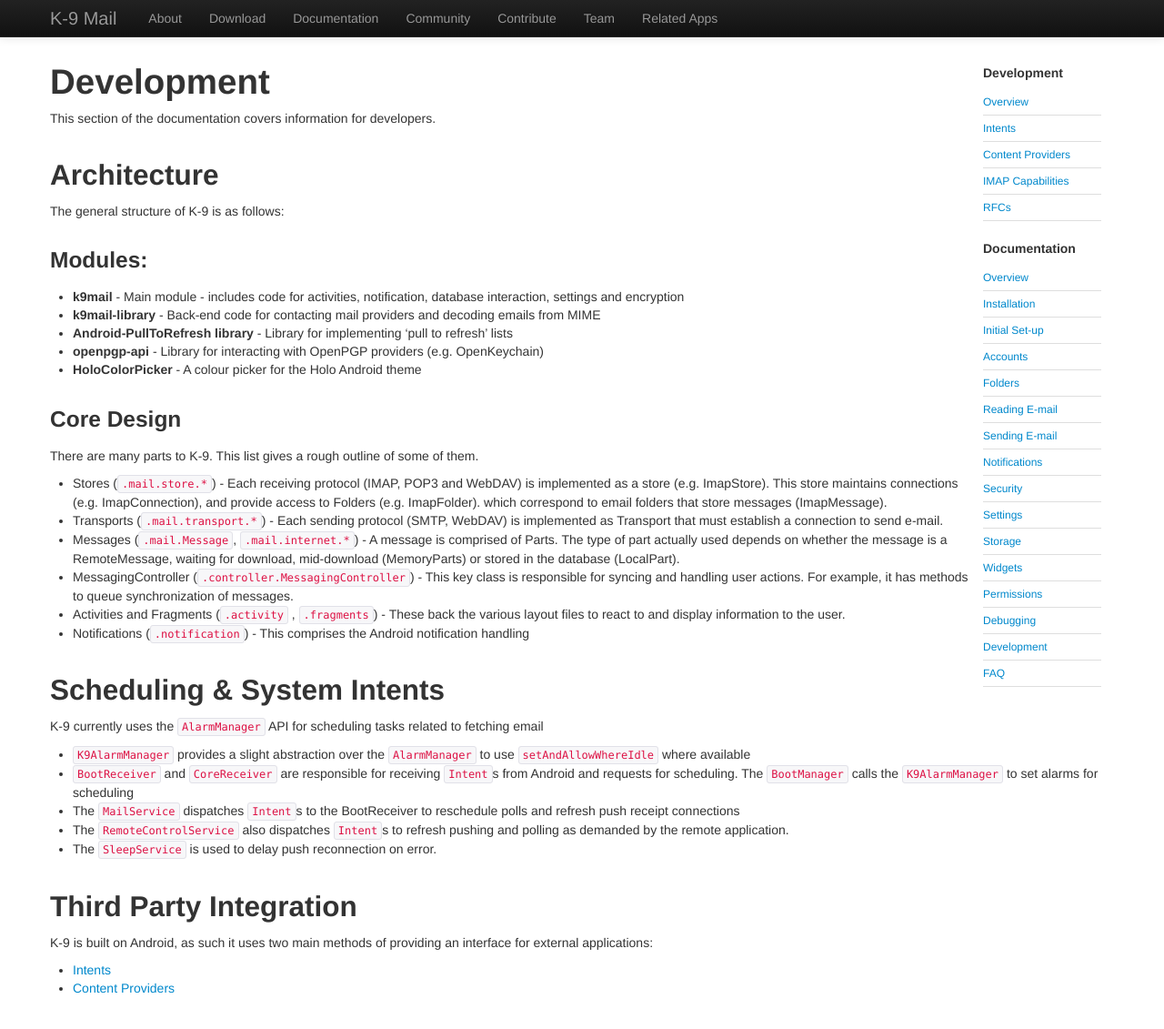
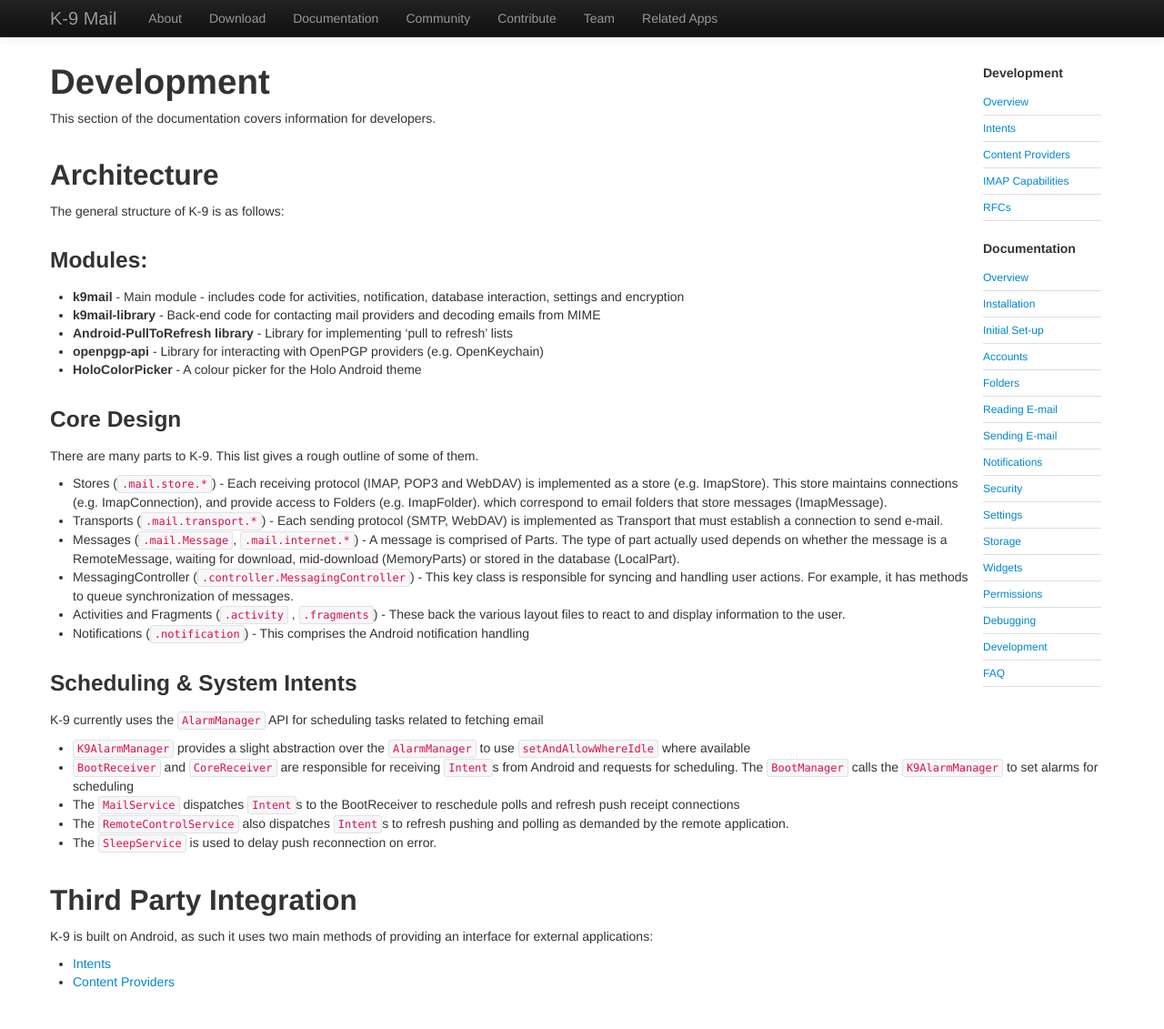
Before and after one commit to k9mail/k9mail.app, a Jekyll site: the page built from documentation/development.md, in a window 1280 px wide and 1146 px high. Shown: the top 1131 px of the window at 91% size. Built offline with Jekyll 4.4.1, drawn with Linux system fonts in a browser that asks for light colours; nearby versions of some CDN libraries.

Commit message:
Fix heading level

```diff
--- a/documentation/development.md
+++ b/documentation/development.md
@@ -35,7 +35,7 @@ There are many parts to K-9. This list gives a rough outline of some of them.
 * Activities and Fragments (`.activity` , `.fragments`) - These back the various layout files to react to and display information to the user.
 * Notifications (`.notification`) - This comprises the Android notification handling
 
-## Scheduling & System Intents
+### Scheduling & System Intents
 
 K-9 currently uses the [`AlarmManager`](https://developer.android.com/reference/android/app/AlarmManager.html) API for scheduling tasks related to fetching email
 
```
